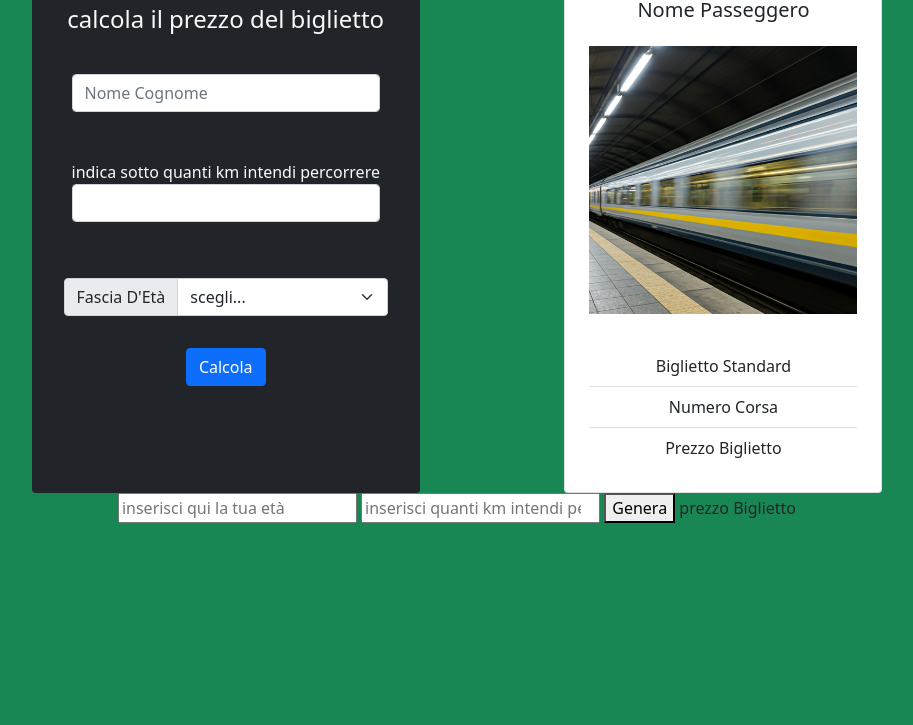
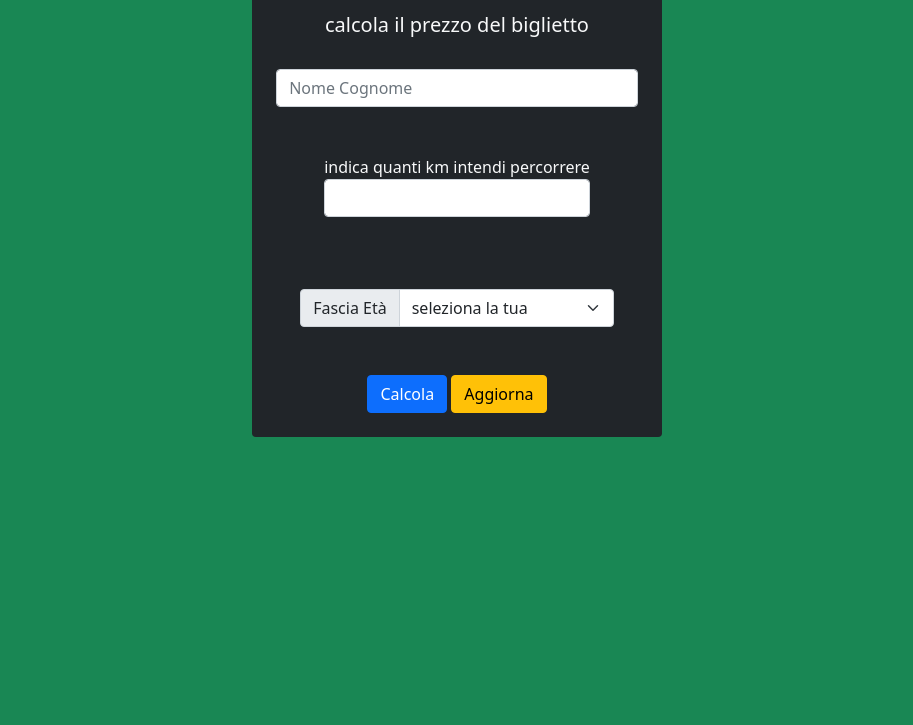
Before and after one commit to giuseppezaccato/js-biglietto-treno-form, a plain HTML site: page index.html in a window 1280 px wide. Shown: the part 75-800 px from the top of the page, without its empty margins (183-1096 px from the left). Drawn offline with nearby package versions, Linux system fonts and the light colour scheme.

Commit message:
END: milestones 2+3 (+bonus)

```diff
--- a/index.html
+++ b/index.html
@@ -14,66 +14,61 @@
 
 <body class="bg-success text-center">
     <div class="container bg-success">
-        <h1 class="text-uppercase text-light mt-2">welcome to boorizon Express</h1>
+        <h1 class="text-uppercase text-light mt-2 fw-bolder">benvenuto su Binary Express</h1>
 
         <div class="row mt-2 justify-content-evenly ">
 
-            <div class="col-auto bg-dark rounded p-3 ">
-                <h4 class="text-light mb-3">calcola il prezzo del biglietto</h4>
+            <div class="col-auto bg-dark rounded p-4  ">
+                <h5 class="text-light mb-2">calcola il prezzo del biglietto</h5>
 
-                <div class="input-group p-4 ">
-                    <input type="text" class="form-control" placeholder="Nome Cognome" required>
+                <div class="input-group pt-4 ">
+                    <input type="text" class="form-control" id="identity-field" placeholder="Nome Cognome" required>
                 </div>
 
-                <div class="mb-3 p-4">
-                    <label for="km" class="form-labe text-light ">indica sotto quanti km intendi
+                <div class="p-5">
+                    <label for="km" class="form-labe text-light ">indica quanti km intendi
                         percorrere</label>
                     <input type="number" class="form-control" id="km" required min="0">
                 </div>
 
-                <div class="input-group mb-3 p-3">
-                    <label class="input-group-text" for="età">Fascia D'Età</label>
-                    <select class="form-select" id="età" required>
-                        <option selected hidden>scegli...</option>
-                        <option value="1">Minorenne</option>
-                        <option value="2">Maggiorenne</option>
-                        <option value="3">Over 65</option>
+                <div class="input-group p-4">
+                    <label class="input-group-text" for="age">Fascia Età</label>
+                    <select class="form-select" id="age" required>
+                        <option selected hidden>seleziona la tua</option>
+                        <option value="minorenne">Minorenne</option>
+                        <option value="maggiorenne">Maggiorenne</option>
+                        <option value="over">Over 65</option>
                     </select>
                 </div>
 
-                <div class="col-12">
-                    <button class="btn btn-primary" id="btn" type="submit">Calcola</button>
+                <div class="col-12 mt-4">
+                    <button class="btn btn-primary" id="go" type="submit">Calcola</button>
+                    <button onclick="riavvolgi()" class="btn btn-warning" type="submit">Aggiorna</button>
                 </div>
             </div>
 
 
-            <div class=" col-auto card p-2">
-                <h5 class="card-title text-capitalize" id="passenger">Nome passeggero</h5>
+            <div id="biglietto" class=" col-auto card p-2 d-none">
+                <h5 class="card-header text-capitalize" id="identity">
+                    Nome passeggero</h5>
+
                 <img src="./img/train.png" height="300" class="card-img-top p-3" alt="train">
                 <div class="card-body">
-                    <ul class="list-group list-group-flush">
-                        <li class="list-group-item" id="discount">Biglietto Standard</li>
-                        <li class="list-group-item" id="idcorsa">Numero Corsa</li>
-                        <li class="list-group-item" id="ticket">Prezzo Biglietto</li>
+                    <ul class="list-group list-group-flush ">
+                        <li class="list-group-item" id="discount"></li>
+                        <li class="list-group-item" id="idcorsa">Corsa numero </li>
+                        <li class="list-group-item" id="ticket">Prezzo </li>
                     </ul>
                 </div>
             </div>
         </div>
 
-
     </div>
 
-
-
-
-
-
-
-
-    <input id="age" type="number" placeholder="inserisci qui la tua età">
+    <!-- <input id="age" type="number" placeholder="inserisci qui la tua età">
     <input id="km" type="number" placeholder="inserisci quanti km intendi percorrere">
     <button id="btn"> Genera </button>
-    <span id="ticket"> prezzo Biglietto</span>
+    <span id="ticket"> prezzo Biglietto</span> -->
 
     <script src="./main.js"></script>
     <!-- bootstrap js -->
--- a/main.js
+++ b/main.js
@@ -1,26 +1,26 @@
 
 //task seleziono e inizializzo gli input
+
+//*-----elementi nel FORM
+//nome passeggero
+const identityField = document.getElementById('identity-field')
 // Età del passeggero
 let età = document.getElementById("age");
 // numero di chilometri da percorrere
 let km = document.getElementById("km");
-// bottone => output
-const btn = document.getElementById("btn");
-// span => scrittura risultato output
+// bottone => output su cui applicare eventlistener!
+const go = document.getElementById("go");
+
+//*-----elementi nel biglietto in stampa!
+const biglietto = document.getElementById("biglietto")
+//nome passeggero
+const identity = document.getElementById('identity');
+//tariffa applicata
+const discount = document.getElementById('discount');
+// numero random corsa
+const idcorsa = document.getElementById('idcorsa')
+// output prezzo biglietto
 const ticket = document.getElementById("ticket");
-
-////  - applicato uno sconto del 20% per i minorenni
-//// if (age < 18) {
-////     price -= price * 0.2;
-////     console.log(`in quanto minorenne costo biglietto =  ${price.toFixed(2)} € `);
-////      sconto del 40% per gli over 65.
-//// } else if (age >= 65) {
-////     price *= .6;
-////     console.log(`in quanto over 65 costo biglietto = ${price.toFixed(2)} €`);
-//// } else {
-////      prezzo tariffa standard
-////     console.log(`il prezzo del biglietto è di ${price.toFixed(2)} €`);
-//// }
 
 // task MILESTONE 1:
 // Iniziamo implementando il programma senza alcuna estetica: usando esclusivamente due input e un bottone (non stilizzati),
@@ -28,26 +28,42 @@ const ticket = document.getElementById("ticket");
 
 //task organizzo l'output con l'eventlistener contenente
 //*----- I STEP => RACCOLTA DATI selezionati sopra con l'input!
-//*----- II STEP =>  IF + INNERHTML(stampa) risultato in ticket!
-btn.addEventListener("click", function (event) {
+//*----- II STEP => (stampa) risultato nel biglietto d-none e cambia class in d-flex
+//*----- III STEP => IF + INNERHTML
+go.addEventListener("click", function (event) {
+
+    biglietto.classList.replace('d-none', 'd-flex');
+
+
+    event.preventDefault()
+
+    identity.innerHTML = identityField.value;
+    idcorsa.innerHTML += Math.floor(Math.random() * 9000) + 1;
+
     età = età.value;
     km = km.value;
     let price = km * 0.21; //? perchè il tofixed applicato qui non funziona?
-    event.preventDefault()
 
-        //* if ternario con meccanismo applicazione sconto e stampa prezzo DENTRO a ticket
-        (età < 18) ? (price -= price * 0.2, ticket.innerHTML = `il prezzo è ${price.toFixed(2)} €`)  //vedi value 1
-        : (età >= 65) ? (price *= .6, ticket.innerHTML = `il prezzo è ${price.toFixed(2)} €`)        //vedi value 3
-            : (price, ticket.innerHTML = `il prezzo è ${price.toFixed(2)} €`);
+    //* if ternario con meccanismo applicazione sconto e stampa prezzo DENTRO a ticket
+    (età == "minorenne") ? (price -= price * 0.2, discount.innerHTML = `Tariffa ${età}`, ticket.innerHTML += ` ${price.toFixed(2)} €`)
+        : (età == "over") ? (price *= .6, discount.innerHTML = `Tariffa ${età}`, ticket.innerHTML += `${price.toFixed(2)} €`)
+            : (discount.innerHTML = `Tariffa ${età}`, ticket.innerHTML += `${price.toFixed(2)} €`);
     console.log(ticket);
+
 });
+
+//-----BONUS-----
+function riavvolgi() {
+    location.reload();
+}
 
 //task MILESTONE 2:
 // realizzo un form in pagina in cui l’utente potrà inserire i dati e visualizzare il calcolo finale con il prezzo.
 // Il recap dei dati e l'output del prezzo finale, andranno quindi stampati in pagina
 // (il prezzo dovrà essere formattato con massimo due decimali, per indicare i centesimi sul prezzo)
-
-
+//*-----DONE-----
 
 //task MILESTONE 3:
-// Ora che la logica è funzionante in pagina, possiamo andare a dedicarci allo stile, raffinando la parte di HTML e CSS in modo da renderla esteticamente gradevole.
+// Ora che la logica è funzionante in pagina, possiamo andare a dedicarci allo stile,
+// raffinando la parte di HTML e CSS in modo da renderla esteticamente gradevole.
+//*-----DONE-----
```
